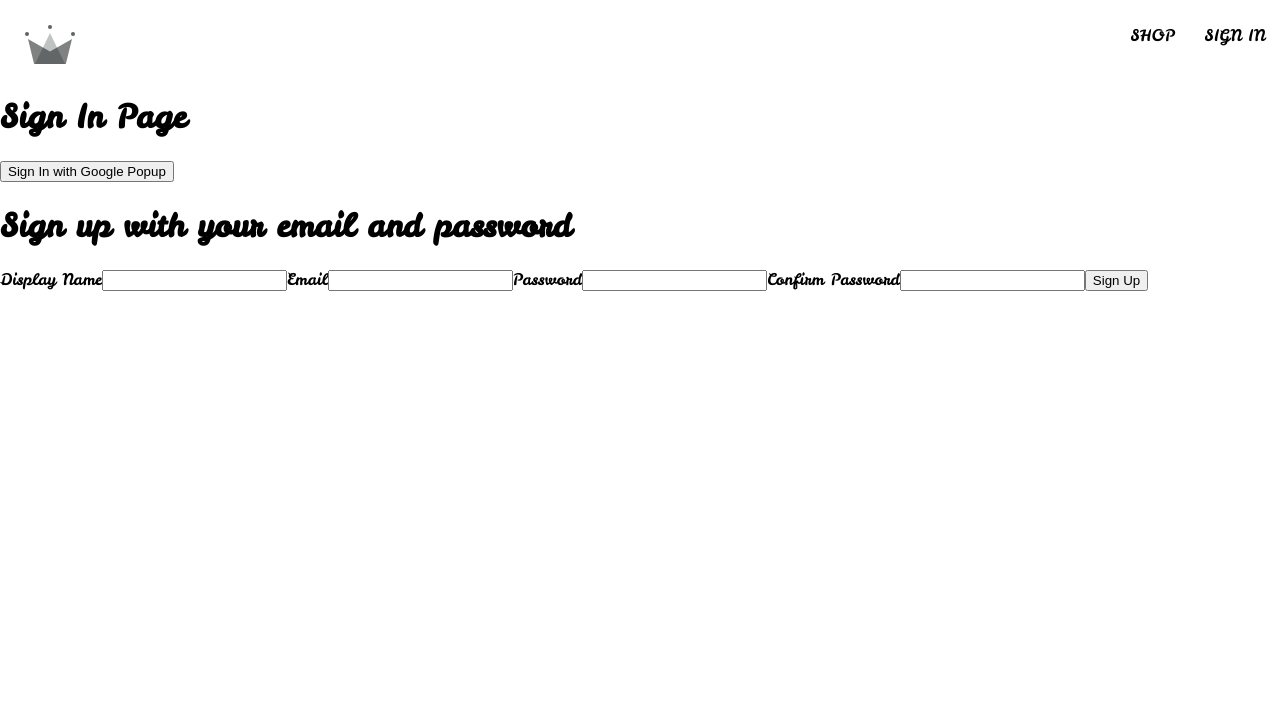
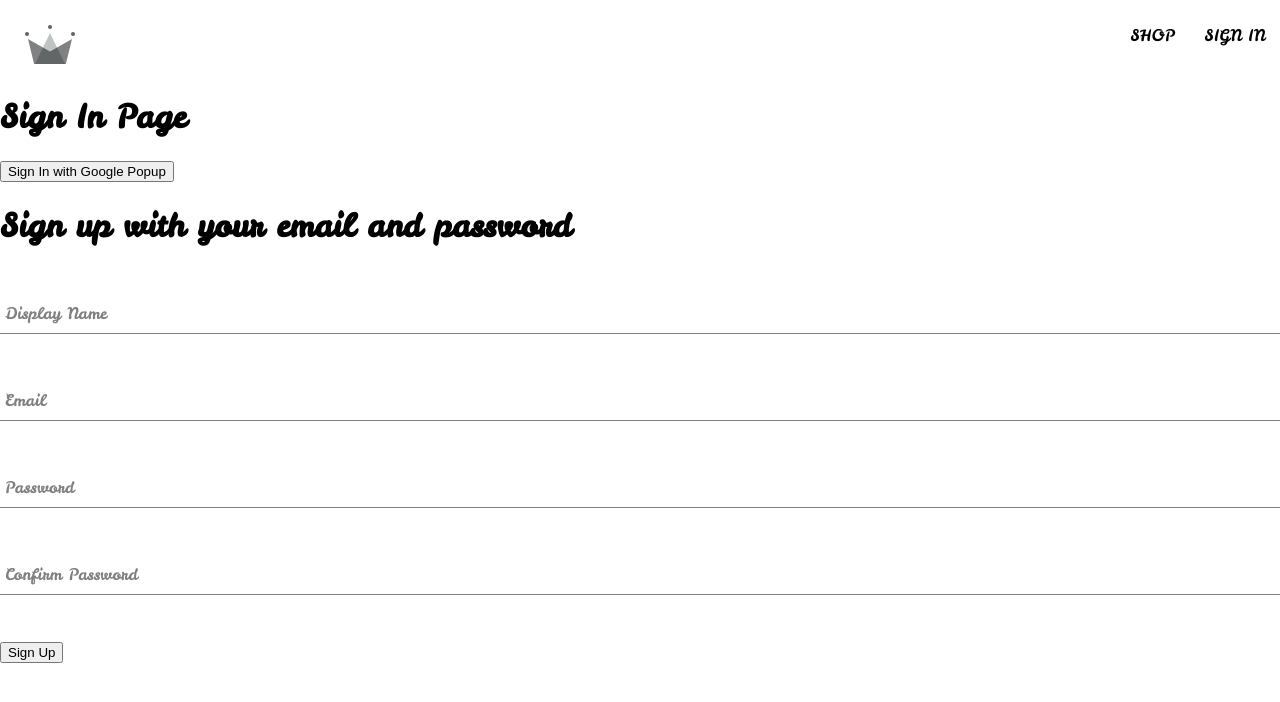
Before and after one commit to packaging03/crwn-clothing, a React (Create React App) app: page /sign-in in a window 1280 px wide. Shown: the top 702 px of the page. Built offline with nearby package versions, Linux system fonts and the light colour scheme.

Commit message:
generalized form input component

```diff
--- /dev/null
+++ b/src/components/form-input/form-input.component.jsx
@@ -0,0 +1,20 @@
+import "./form-input.styles.scss";
+
+const FormInput = ({ label, ...otherProps }) => {
+  return (
+    <div className="group">
+      <input className="form-input" {...otherProps} />
+      {label && (
+        <label
+          className={`${
+            otherProps.value.length ? "shrink" : ""
+          } form-input-label`}
+        >
+          {label}
+        </label>
+      )}
+    </div>
+  );
+};
+
+export default FormInput;
--- /dev/null
+++ b/src/components/form-input/form-input.styles.scss
@@ -0,0 +1,54 @@
+$sub-color: grey;
+$main-color: black;
+
+@mixin shrinkLabel {
+  top: -14px;
+  font-size: 12px;
+  color: $main-color;
+}
+
+.group {
+  position: relative;
+  margin: 45px 0;
+
+  .form-input {
+    background: none;
+    background-color: white;
+    color: $sub-color;
+    font-size: 18px;
+    padding: 10px 10px 10px 5px;
+    display: block;
+    width: 100%;
+    border: none;
+    border-radius: 0;
+    border-bottom: 1px solid $sub-color;
+    margin: 25px 0;
+
+    &:focus {
+      outline: none;
+    }
+
+    &:focus ~ .form-input-label {
+      @include shrinkLabel();
+    }
+  }
+
+  input[type='password'] {
+    letter-spacing: 0.3em;
+  }
+
+  .form-input-label {
+    color: $sub-color;
+    font-size: 16px;
+    font-weight: normal;
+    position: absolute;
+    pointer-events: none;
+    left: 5px;
+    top: 10px;
+    transition: 300ms ease all;
+
+    &.shrink {
+      @include shrinkLabel();
+    }
+  }
+}
--- a/src/components/sign-up-form/sign-up-form.component.jsx
+++ b/src/components/sign-up-form/sign-up-form.component.jsx
@@ -1,5 +1,9 @@
 import { useState } from "react";
-import { createAuthUserWithEmailAndPassword, createUserDocumentFromAuth } from "../../utils/firebase/firebase.utils";
+import {
+  createAuthUserWithEmailAndPassword,
+  createUserDocumentFromAuth,
+} from "../../utils/firebase/firebase.utils";
+import FormInput from "../form-input/form-input.component";
 
 const defaultFormFields = {
   displayName: "",
@@ -16,7 +20,7 @@
 
   const resetFormFields = () => {
     setFormFields(defaultFormFields);
-  }
+  };
 
   const handleSubmit = async (event) => {
     event.preventDefault();
@@ -25,7 +29,10 @@
       return;
     }
     try {
-      const {user} = await createAuthUserWithEmailAndPassword(email, password);
+      const { user } = await createAuthUserWithEmailAndPassword(
+        email,
+        password
+      );
       await createUserDocumentFromAuth(user, { displayName });
       resetFormFields();
     } catch (error) {
@@ -46,8 +53,8 @@
     <div>
       <h1>Sign up with your email and password</h1>
       <form onSubmit={handleSubmit}>
-        <label>Display Name</label>
-        <input
+        <FormInput
+          label="Display Name"
           type="text"
           required
           onChange={handleChange}
@@ -55,8 +62,8 @@
           value={displayName}
         />
 
-        <label>Email</label>
-        <input
+        <FormInput
+          label="Email"
           type="email"
           required
           onChange={handleChange}
@@ -64,8 +71,8 @@
           value={email}
         />
 
-        <label>Password</label>
-        <input
+        <FormInput
+          label="Password"
           type="password"
           required
           onChange={handleChange}
@@ -73,8 +80,8 @@
           value={password}
         />
 
-        <label>Confirm Password</label>
-        <input
+        <FormInput
+          label="Confirm Password"
           type="password"
           required
           onChange={handleChange}
```
